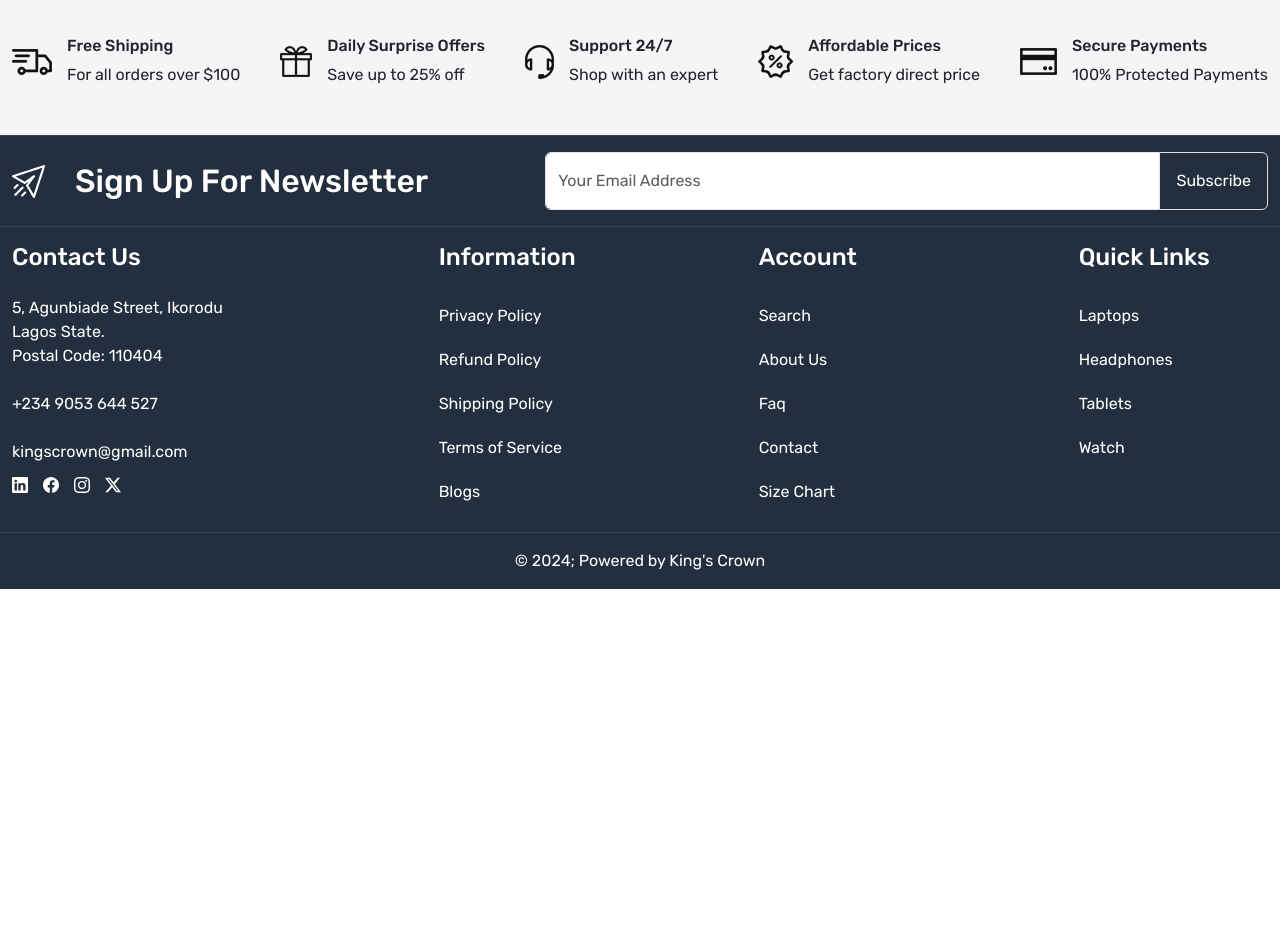
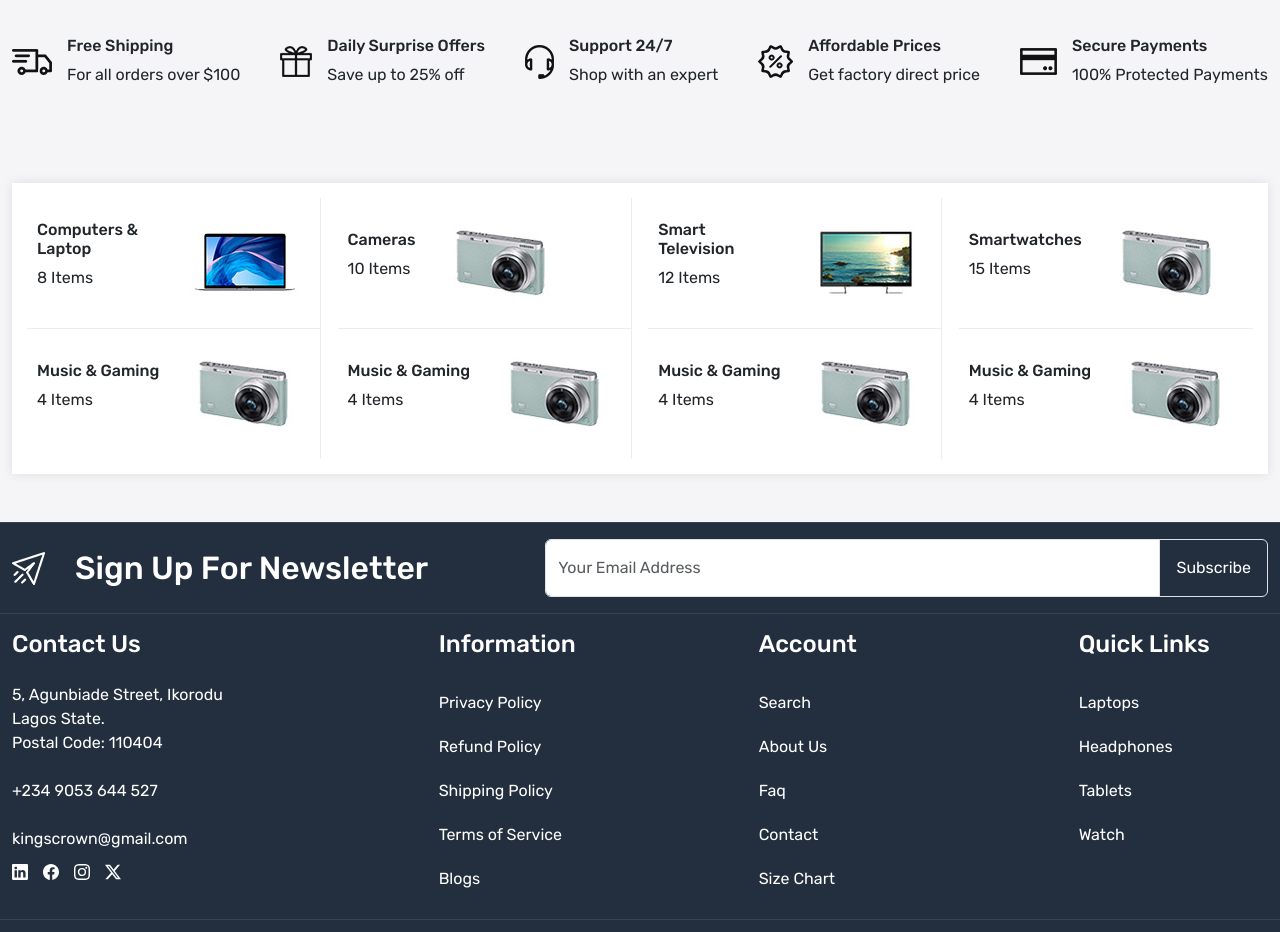
Before and after one commit to yungestbee/kings-crown-ecommerce, a React (Create React App) app in the folder client/: page / in a window 1280 px wide. Shown: the part 780-1712 px from the top of the page. Before the commit the page ends 1369 px from the top, so only its background shows below. Built offline with nearby package versions, Linux system fonts and the light colour scheme.

Commit message:
completed another section in thehome page

```diff
--- a/client/src/App.css
+++ b/client/src/App.css
@@ -10,6 +10,7 @@
   --color-232f3e: #232f3e;
   --color-bf4800: #bf4800;
   --color-f5f5f7: #f5f5f7;
+  --color-ededed: #ededed;
 }
 body {
   font-family: "Rubik", sans-serif;
--- a/client/src/pages/Home.css
+++ b/client/src/pages/Home.css
@@ -71,3 +71,28 @@
 .home-wrapper-2 {
   background-color: var(--color-f5f5f7);
 }
+
+.categories {
+  background-color: #fff;
+  box-shadow: 0 0 10px #0000001a;
+  padding: 15px;
+}
+.categories > div {
+  width: 24%;
+  padding: 10px 20px 10px 10px;
+}
+.categories > div:nth-child(1),
+.categories > div:nth-child(2),
+.categories > div:nth-child(3),
+.categories > div:nth-child(4) {
+  border-bottom: 1px solid var(--color-ededed);
+}
+
+.categories > div:nth-child(1),
+.categories > div:nth-child(2),
+.categories > div:nth-child(3),
+.categories > div:nth-child(5),
+.categories > div:nth-child(6),
+.categories > div:nth-child(7) {
+  border-right: 1px solid var(--color-ededed);
+}
--- a/client/src/pages/Home.js
+++ b/client/src/pages/Home.js
@@ -129,6 +129,72 @@ const Home = () => {
           </div>
         </div>
       </section>
+      <section className="home-wrapper-2 py-5">
+        <div className="container-xxl">
+          <div className="row">
+            <div className="col-12">
+              <div className="categories d-flex flex-wrap align-items-center justify-content-between">
+                <div className="d-flex gap30 align-items-center">
+                  <div>
+                    <h6>Computers & Laptop</h6>
+                    <p>8 Items</p>
+                  </div>
+                  <img src="images/laptop.jpg" alt="camera" />
+                </div>
+                <div className="d-flex gap30 align-items-center">
+                  <div>
+                    <h6>Cameras</h6>
+                    <p>10 Items</p>
+                  </div>
+                  <img src="images/camera.jpg" alt="camera" />
+                </div>
+                <div className="d-flex gap30 align-items-center">
+                  <div>
+                    <h6>Smart Television</h6>
+                    <p>12 Items</p>
+                  </div>
+                  <img src="images/tv.jpg" alt="camera" />
+                </div>
+                <div className="d-flex gap30 align-items-center">
+                  <div>
+                    <h6>Smartwatches</h6>
+                    <p>15 Items</p>
+                  </div>
+                  <img src="images/camera.jpg" alt="camera" />
+                </div>
+                <div className="d-flex gap30 align-items-center">
+                  <div>
+                    <h6>Music & Gaming</h6>
+                    <p>4 Items</p>
+                  </div>
+                  <img src="images/camera.jpg" alt="camera" />
+                </div>
+                <div className="d-flex gap30 align-items-center">
+                  <div>
+                    <h6>Music & Gaming</h6>
+                    <p>4 Items</p>
+                  </div>
+                  <img src="images/camera.jpg" alt="camera" />
+                </div>
+                <div className="d-flex gap30 align-items-center">
+                  <div>
+                    <h6>Music & Gaming</h6>
+                    <p>4 Items</p>
+                  </div>
+                  <img src="images/camera.jpg" alt="camera" />
+                </div>
+                <div className="d-flex gap30 align-items-center">
+                  <div>
+                    <h6>Music & Gaming</h6>
+                    <p>4 Items</p>
+                  </div>
+                  <img src="images/camera.jpg" alt="camera" />
+                </div>
+              </div>
+            </div>
+          </div>
+        </div>
+      </section>
     </>
   );
 };
```
